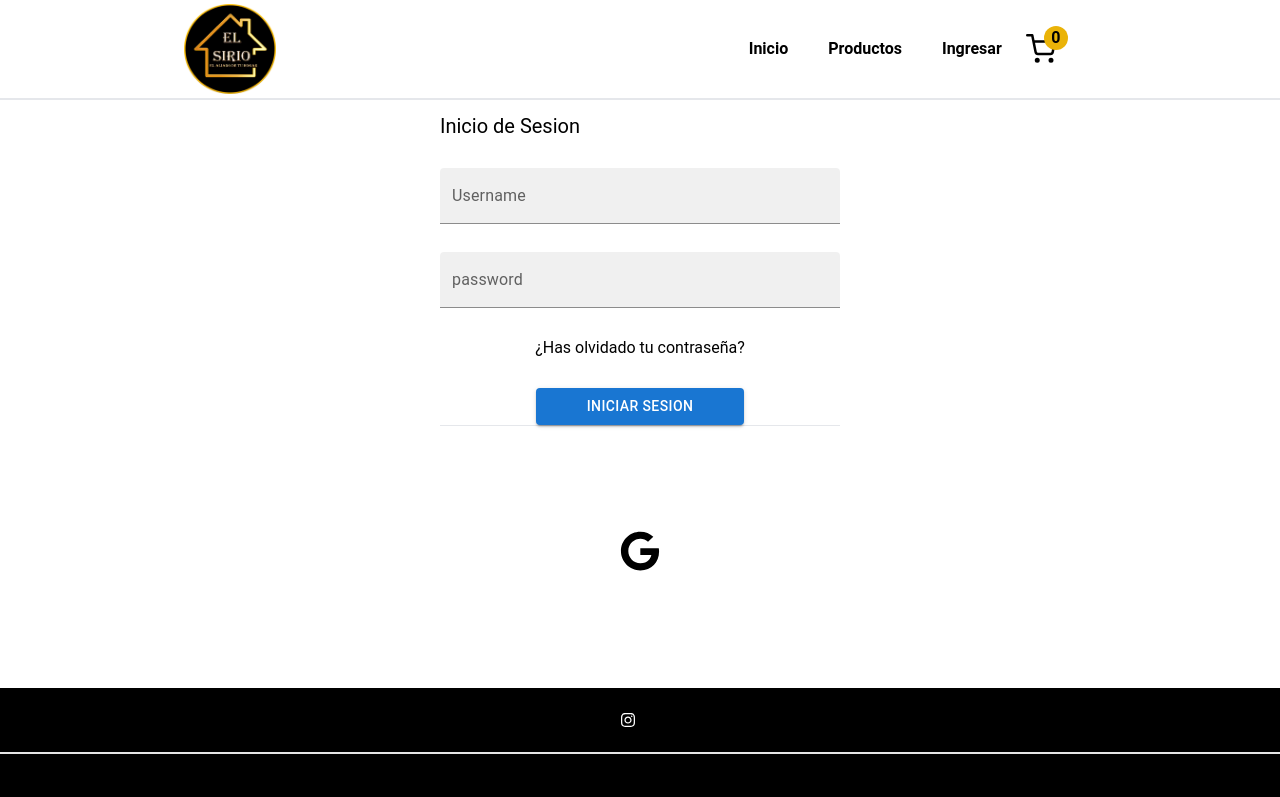
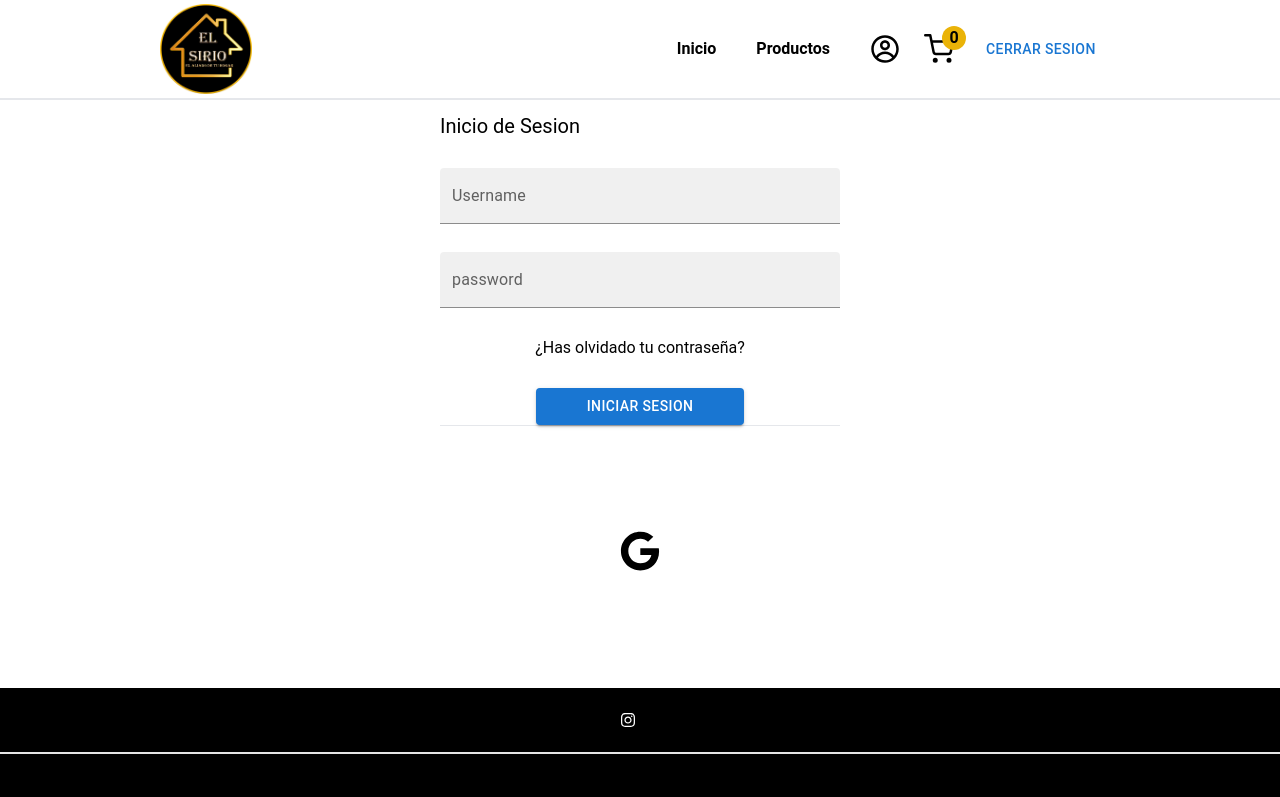
Before and after one commit to elsiriovnzl/base-vite-ecommerce, a React (Vite) app: page /Inicio in a window 1280 px wide. Shown: the top 797 px of the page. Built offline with nearby package versions, Linux system fonts and the light colour scheme; sample sign-in values are in the browser's storage.

Commit message:
add validation if user exist it

```diff
--- a/src/components/NavBar.tsx
+++ b/src/components/NavBar.tsx
@@ -17,7 +17,7 @@ import {
 } from "../redux/Products/currentPage/CurrentPageSlice";
 import logo from "../assets/elsirio.png";
 
-import { userIsLogged } from "../redux/Products/Auth/AuthSlice";
+import { token} from "../redux/Products/Auth/AuthSlice";
 import Logout from "../pages/auth/Logout";
 
 type Props = {
@@ -28,7 +28,7 @@ type Props = {
 const NavBar = ({ openCart, openCartFn }: Props) => {
   const history = useLocation();
   const page = useAppSelector(currentPageActive);
-  const userInSession = useAppSelector(userIsLogged);
+  const istoken = useAppSelector(token);
   const dispatch = useAppDispatch();
   const [hrefLabel, setHrefLabel] = useState<
     { id: string; name: string; href: string }[]
@@ -65,7 +65,7 @@ const NavBar = ({ openCart, openCartFn }: Props) => {
           ))}
         </ul>
         <div className="flex gap-6 items-center">
-          {userInSession ? (
+          {istoken ? (
             <Link to="/Perfil">
               <CgProfile cursor={"pointer"} size={30} />
             </Link>
@@ -83,7 +83,7 @@ const NavBar = ({ openCart, openCartFn }: Props) => {
               <span className="font-bold select-none">{Cart.length}</span>
             </div>
           </div>
-          <div className="">{userInSession && <Logout />}</div>
+          <div className="">{istoken && <Logout />}</div>
           <div className=" hidden md:flex">
             <RxHamburgerMenu size={30} cursor={"pointer"} />
           </div>
--- a/src/pages/Payment/Payment.tsx
+++ b/src/pages/Payment/Payment.tsx
@@ -4,13 +4,21 @@ import HorizontalLinearStepper from "./components/GenericStep";
 import { cart } from "../../redux/Products/CartSlice";
 import { useAppSelector } from "../../hooks";
 import { useNavigate } from "react-router-dom";
+import { toast } from "react-toastify";
+import { token } from "../../redux/Products/Auth/AuthSlice";
 
 const Payment = () => {
   const Cart = useAppSelector(cart);
   const router = useNavigate();
+  const istoken = useAppSelector(token);
   useEffect(() => {
     !Cart.length && router("/");
-  }, [Cart]);
+    if(!istoken) {
+      toast.warning('Favor inicia de session para realizar el pedido')
+      router("/Inicio");
+    }
+
+  }, [Cart, istoken]);
 
   return (
     <div
--- a/src/pages/Payment/components/GenericStep.tsx
+++ b/src/pages/Payment/components/GenericStep.tsx
@@ -125,7 +125,7 @@ export default function HorizontalLinearStepper() {
     if (activeStep === steps.length - 1) {
       await axios
         .post(
-          `${URL_HOST_PROD}/api/v1/Order`,
+          `${URL_HOST_DEV}/api/v1/Order`,
           { data },
           {
             headers: {
--- a/src/redux/Products/Auth/AuthSlice.tsx
+++ b/src/redux/Products/Auth/AuthSlice.tsx
@@ -21,7 +21,7 @@ const initialState: AuthSliceState = {
       address: "",
       email: "",
     },
-    token: "",
+    token: "" || localStorage.getItem('token'),
     isLogged:false
   },
   loading: false,
@@ -37,7 +37,7 @@ export const AuthSliceReducer = createSlice({
     login(state, action) {
       state.loading = false;
       state.auth = { user: action.payload.user, token: action.payload.token, isLogged:true };
-      localStorage.setItem("token", state.auth.token);
+       localStorage.setItem("token", action.payload.token );
     },
     logout(state) {
       state.auth = {
--- a/src/redux/Products/Auth/models/Type.tsx
+++ b/src/redux/Products/Auth/models/Type.tsx
@@ -10,7 +10,7 @@ export interface User {
 
 export interface AuthResponse {
   user: User;
-  token: string;
+  token: string | null;
   isLogged: boolean;
 }
 
```
